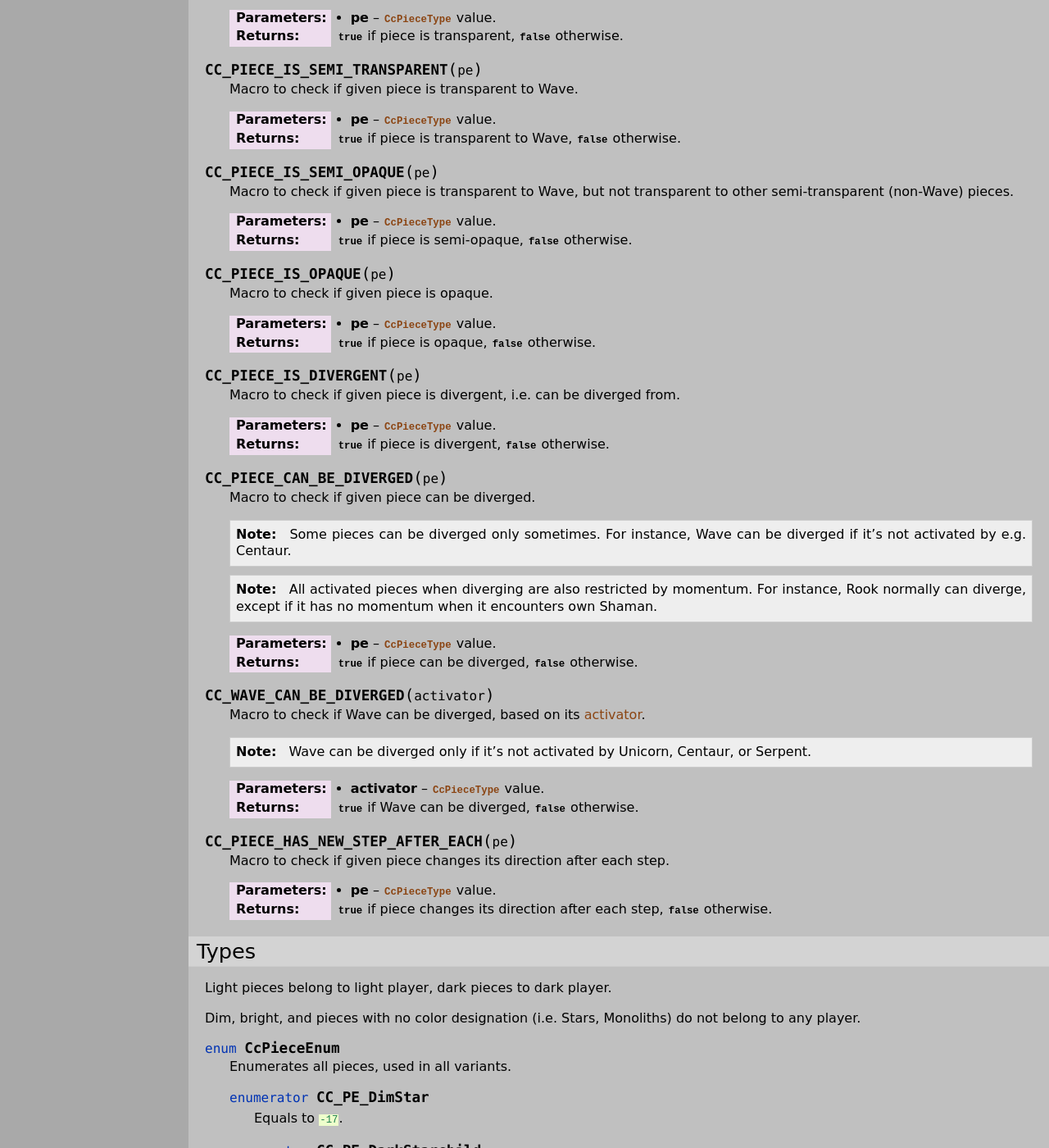
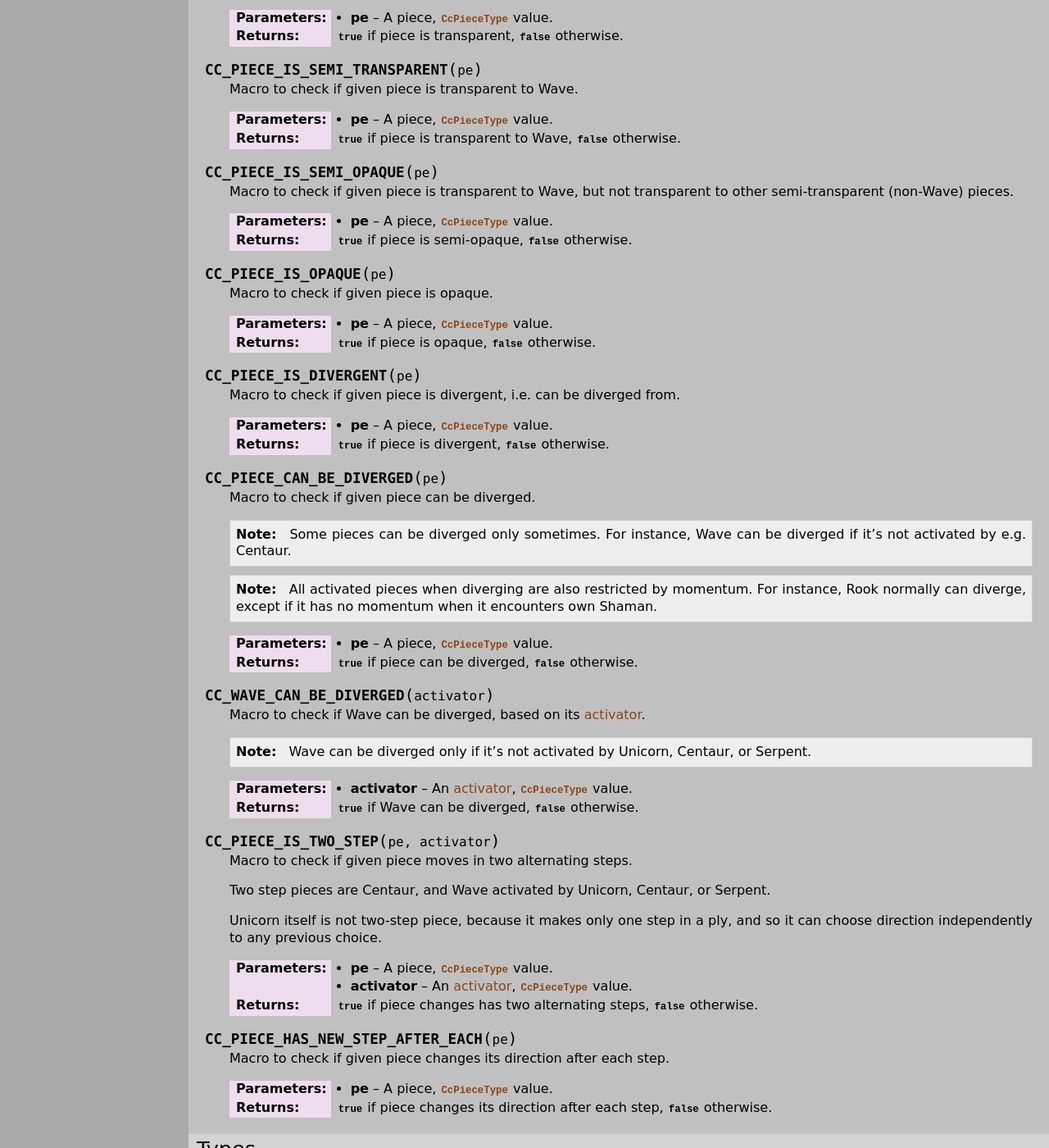
Before and after one commit to mmlacak/crochess, a Sphinx documentation site: the page built from docs/source/libcc/ccpiece.rst, in a window 1280 px wide and 1400 px high, scrolled down 5814 px. Shown: the whole window at 82% size. Built offline with Sphinx 7.4.7, drawn with Linux system fonts in a browser that asks for light colours; some of the changed text lies outside the part shown.

Commit message:
Uncommented, documented CC_PIECE_IS_TWO_STEP.

```diff
--- a/docs/source/conf.py
+++ b/docs/source/conf.py
@@ -26,10 +26,10 @@ copyright = '2021, Mario Mlačak'
 author = 'Mario Mlačak'
 
 # The short X.Y version
-version = "0.0.1.658:1090+20240823.034251"   # docs-new-lib-short-version-major-minor-feature-commit+meta~breaks-place-marker
+version = "0.0.1.659:1091+20240823.120839"   # docs-new-lib-short-version-major-minor-feature-commit+meta~breaks-place-marker
 
 # The full version, including alpha/beta/rc tags
-release = "0.0.1.658:1090+20240823.034251"   # docs-new-lib-full-version-major-minor-feature-commit+meta~breaks-place-marker
+release = "0.0.1.659:1091+20240823.120839"   # docs-new-lib-full-version-major-minor-feature-commit+meta~breaks-place-marker
 
 
 # -- General configuration ---------------------------------------------------
--- a/docs/source/libcc/ccpiece.rst
+++ b/docs/source/libcc/ccpiece.rst
@@ -37,7 +37,7 @@ Validity
     Macro to check if given piece is an enumerator, i.e. between
     :c:enumerator:`CC_PE_DimStar` and :c:enumerator:`CC_PE_Monolith` values.
 
-    :param pe: :c:type:`CcPieceType` value.
+    :param pe: A piece, :c:type:`CcPieceType` value.
     :returns: :c:data:`true` if enumerator, :c:data:`false` otherwise.
 
 .. c:macro:: CC_PIECE_IS_VALID(pe)
@@ -46,22 +46,22 @@ Validity
     :c:enumerator:`CC_PE_DimStar` and :c:enumerator:`CC_PE_Monolith` values,
     but not :c:enumerator:`CC_PE_None`.
 
-    :param pe: :c:type:`CcPieceType` value.
+    :param pe: A piece, :c:type:`CcPieceType` value.
     :returns: :c:data:`true` if valid enumerator, :c:data:`false` otherwise.
 
 .. c:macro:: CC_PIECE_IS_EQUAL(pe1,pe2)
 
     Macro to check if given pieces are the same.
 
-    :param pe1: :c:type:`CcPieceType` value.
-    :param pe2: :c:type:`CcPieceType` value to compare.
+    :param pe1: A piece, :c:type:`CcPieceType` value.
+    :param pe2: A piece, :c:type:`CcPieceType` value to compare.
     :returns: :c:data:`true` if pieces are the same, :c:data:`false` otherwise.
 
 .. c:macro:: CC_PIECE_IS_NONE(pe)
 
     Macro to check if given piece is :c:enumerator:`CC_PE_None`.
 
-    :param pe: :c:type:`CcPieceType` value.
+    :param pe: A piece, :c:type:`CcPieceType` value.
     :returns: :c:data:`true` if piece is :c:enumerator:`CC_PE_None`, :c:data:`false` otherwise.
 
 .. _lbl-libcc-ccpiece-values:
@@ -73,126 +73,126 @@ Values
 
     Macro to check if given piece is a Pawn.
 
-    :param pe: :c:type:`CcPieceType` value.
+    :param pe: A piece, :c:type:`CcPieceType` value.
     :returns: :c:data:`true` if piece is a Pawn, :c:data:`false` otherwise.
 
 .. c:macro:: CC_PIECE_IS_KNIGHT(pe)
 
     Macro to check if given piece is a Knight.
 
-    :param pe: :c:type:`CcPieceType` value.
+    :param pe: A piece, :c:type:`CcPieceType` value.
     :returns: :c:data:`true` if piece is a Knight, :c:data:`false` otherwise.
 
 .. c:macro:: CC_PIECE_IS_BISHOP(pe)
 
     Macro to check if given piece is a Bishop.
 
-    :param pe: :c:type:`CcPieceType` value.
+    :param pe: A piece, :c:type:`CcPieceType` value.
     :returns: :c:data:`true` if piece is a Bishop, :c:data:`false` otherwise.
 
 .. c:macro:: CC_PIECE_IS_ROOK(pe)
 
     Macro to check if given piece is a Rook.
 
-    :param pe: :c:type:`CcPieceType` value.
+    :param pe: A piece, :c:type:`CcPieceType` value.
     :returns: :c:data:`true` if piece is a Rook, :c:data:`false` otherwise.
 
 .. c:macro:: CC_PIECE_IS_QUEEN(pe)
 
     Macro to check if given piece is a Queen.
 
-    :param pe: :c:type:`CcPieceType` value.
+    :param pe: A piece, :c:type:`CcPieceType` value.
     :returns: :c:data:`true` if piece is a Queen, :c:data:`false` otherwise.
 
 .. c:macro:: CC_PIECE_IS_KING(pe)
 
     Macro to check if given piece is a King.
 
-    :param pe: :c:type:`CcPieceType` value.
+    :param pe: A piece, :c:type:`CcPieceType` value.
     :returns: :c:data:`true` if piece is a King, :c:data:`false` otherwise.
 
 .. c:macro:: CC_PIECE_IS_PEGASUS(pe)
 
     Macro to check if given piece is a Pegasus.
 
-    :param pe: :c:type:`CcPieceType` value.
+    :param pe: A piece, :c:type:`CcPieceType` value.
     :returns: :c:data:`true` if piece is a Pegasus, :c:data:`false` otherwise.
 
 .. c:macro:: CC_PIECE_IS_PYRAMID(pe)
 
     Macro to check if given piece is a Pyramid.
 
-    :param pe: :c:type:`CcPieceType` value.
+    :param pe: A piece, :c:type:`CcPieceType` value.
     :returns: :c:data:`true` if piece is a Pyramid, :c:data:`false` otherwise.
 
 .. c:macro:: CC_PIECE_IS_UNICORN(pe)
 
     Macro to check if given piece is a Unicorn.
 
-    :param pe: :c:type:`CcPieceType` value.
+    :param pe: A piece, :c:type:`CcPieceType` value.
     :returns: :c:data:`true` if piece is a Unicorn, :c:data:`false` otherwise.
 
 .. c:macro:: CC_PIECE_IS_WAVE(pe)
 
     Macro to check if given piece is a Wave.
 
-    :param pe: :c:type:`CcPieceType` value.
+    :param pe: A piece, :c:type:`CcPieceType` value.
     :returns: :c:data:`true` if piece is a Wave, :c:data:`false` otherwise.
 
 .. c:macro:: CC_PIECE_IS_STAR(pe)
 
     Macro to check if given piece is a Star.
 
-    :param pe: :c:type:`CcPieceType` value.
+    :param pe: A piece, :c:type:`CcPieceType` value.
     :returns: :c:data:`true` if piece is a Star, :c:data:`false` otherwise.
 
 .. c:macro:: CC_PIECE_IS_CENTAUR(pe)
 
     Macro to check if given piece is a Centaur.
 
-    :param pe: :c:type:`CcPieceType` value.
+    :param pe: A piece, :c:type:`CcPieceType` value.
     :returns: :c:data:`true` if piece is a Centaur, :c:data:`false` otherwise.
 
 .. c:macro:: CC_PIECE_IS_SCOUT(pe)
 
     Macro to check if given piece is a Scout.
 
-    :param pe: :c:type:`CcPieceType` value.
+    :param pe: A piece, :c:type:`CcPieceType` value.
     :returns: :c:data:`true` if piece is a Scout, :c:data:`false` otherwise.
 
 .. c:macro:: CC_PIECE_IS_GRENADIER(pe)
 
     Macro to check if given piece is a Grenadier.
 
-    :param pe: :c:type:`CcPieceType` value.
+    :param pe: A piece, :c:type:`CcPieceType` value.
     :returns: :c:data:`true` if piece is a Grenadier, :c:data:`false` otherwise.
 
 .. c:macro:: CC_PIECE_IS_SERPENT(pe)
 
     Macro to check if given piece is a Serpent.
 
-    :param pe: :c:type:`CcPieceType` value.
+    :param pe: A piece, :c:type:`CcPieceType` value.
     :returns: :c:data:`true` if piece is a Serpent, :c:data:`false` otherwise.
 
 .. c:macro:: CC_PIECE_IS_SHAMAN(pe)
 
     Macro to check if given piece is a Shaman.
 
-    :param pe: :c:type:`CcPieceType` value.
+    :param pe: A piece, :c:type:`CcPieceType` value.
     :returns: :c:data:`true` if piece is a Shaman, :c:data:`false` otherwise.
 
 .. c:macro:: CC_PIECE_IS_MONOLITH(pe)
 
     Macro to check if given piece is a Monolith.
 
-    :param pe: :c:type:`CcPieceType` value.
+    :param pe: A piece, :c:type:`CcPieceType` value.
     :returns: :c:data:`true` if piece is a Monolith, :c:data:`false` otherwise.
 
 .. c:macro:: CC_PIECE_IS_STARCHILD(pe)
 
     Macro to check if given piece is a Starchild.
 
-    :param pe: :c:type:`CcPieceType` value.
+    :param pe: A piece, :c:type:`CcPieceType` value.
     :returns: :c:data:`true` if piece is a Starchild, :c:data:`false` otherwise.
 
 .. _lbl-libcc-ccpiece-features:
@@ -204,98 +204,98 @@ Features
 
     Macro to check if given piece has owner, i.e. if it's light or dark piece.
 
-    :param pe: :c:type:`CcPieceType` value.
+    :param pe: A piece, :c:type:`CcPieceType` value.
     :returns: :c:data:`true` if piece has owner, :c:data:`false` otherwise.
 
 .. c:macro:: CC_PIECE_IS_ACTIVATOR(pe)
 
     Macro to check if given piece is :term:`activator`.
 
-    :param pe: :c:type:`CcPieceType` value.
+    :param pe: A piece, :c:type:`CcPieceType` value.
     :returns: :c:data:`true` if piece is :term:`activator`, :c:data:`false` otherwise.
 
 .. c:macro:: CC_PIECE_CAN_ACTIVATE(pe)
 
     Macro to check if given piece can activate other piece.
 
-    :param pe: :c:type:`CcPieceType` value.
+    :param pe: A piece, :c:type:`CcPieceType` value.
     :returns: :c:data:`true` if piece can activate other piece, :c:data:`false` otherwise.
 
 .. c:macro:: CC_PIECE_CAN_ACTIVATE_STAR(pe)
 
     Macro to check if given piece can activate a Star.
 
-    :param pe: :c:type:`CcPieceType` value.
+    :param pe: A piece, :c:type:`CcPieceType` value.
     :returns: :c:data:`true` if piece can activate a Star, :c:data:`false` otherwise.
 
 .. c:macro:: CC_PIECE_CAN_CAPTURE(pe)
 
     Macro to check if given piece can capture opponent's pieces.
 
-    :param pe: :c:type:`CcPieceType` value.
+    :param pe: A piece, :c:type:`CcPieceType` value.
     :returns: :c:data:`true` if piece can capture, :c:data:`false` otherwise.
 
 .. c:macro:: CC_PIECE_CAN_CAPTURE_EN_PASSANT(pe)
 
     Macro to check if given piece can capture opponent's :term:`private`\s en passant.
 
-    :param pe: :c:type:`CcPieceType` value.
+    :param pe: A piece, :c:type:`CcPieceType` value.
     :returns: :c:data:`true` if piece can capture en passant, :c:data:`false` otherwise.
 
 .. c:macro:: CC_PIECE_CAN_BE_CAPTURED_EN_PASSANT(pe)
 
     Macro to check if given piece can be captured en passant.
 
-    :param pe: :c:type:`CcPieceType` value.
+    :param pe: A piece, :c:type:`CcPieceType` value.
     :returns: :c:data:`true` if piece can be captured en passant, :c:data:`false` otherwise.
 
 .. c:macro:: CC_PIECE_IS_PASIVE(pe)
 
     Macro to check if given piece is passive.
 
-    :param pe: :c:type:`CcPieceType` value.
+    :param pe: A piece, :c:type:`CcPieceType` value.
     :returns: :c:data:`true` if piece is passive, :c:data:`false` otherwise.
 
 .. c:macro:: CC_PIECE_IS_ACTIVE(pe)
 
     Macro to check if given piece is active.
 
-    :param pe: :c:type:`CcPieceType` value.
+    :param pe: A piece, :c:type:`CcPieceType` value.
     :returns: :c:data:`true` if piece is active, :c:data:`false` otherwise.
 
 .. c:macro:: CC_PIECE_IS_WEIGHTLESS(pe)
 
     Macro to check if given piece is a :term:`weightless piece`.
 
-    :param pe: :c:type:`CcPieceType` value.
+    :param pe: A piece, :c:type:`CcPieceType` value.
     :returns: :c:data:`true` if piece is weightless, :c:data:`false` otherwise.
 
 .. c:macro:: CC_PIECE_CAN_BE_ACTIVATED(pe)
 
     Macro to check if given piece can be actived.
 
-    :param pe: :c:type:`CcPieceType` value.
+    :param pe: A piece, :c:type:`CcPieceType` value.
     :returns: :c:data:`true` if piece can be actived, :c:data:`false` otherwise.
 
 .. c:macro:: CC_PIECE_CAN_BE_CAPTURED(pe)
 
     Macro to check if given piece can be captured.
 
-    :param pe: :c:type:`CcPieceType` value.
+    :param pe: A piece, :c:type:`CcPieceType` value.
     :returns: :c:data:`true` if piece can be captured, :c:data:`false` otherwise.
 
 .. c:macro:: CC_PAWN_CAN_BE_PROMOTED_TO(pe)
 
     Macro to check if Pawn can be promoted to a given piece.
 
-    :param pe: :c:type:`CcPieceType` value.
+    :param pe: A piece, :c:type:`CcPieceType` value.
     :returns: :c:data:`true` if piece can be promoted to, :c:data:`false` otherwise.
 
 .. c:macro:: CC_PIECE_CAN_BE_DISPLACED(pe)
 
     Macro to check if given piece can be displaced.
 
-    :param pe: :c:type:`CcPieceType` value.
+    :param pe: A piece, :c:type:`CcPieceType` value.
     :returns: :c:data:`true` if piece can be displaced, :c:data:`false` otherwise.
 
 .. c:macro:: CC_PIECE_CAN_BE_CONVERTED(pe)
@@ -303,35 +303,35 @@ Features
     Macro to check if given piece can be converted, i.e. if piece can
     change its owner.
 
-    :param pe: :c:type:`CcPieceType` value.
+    :param pe: A piece, :c:type:`CcPieceType` value.
     :returns: :c:data:`true` if piece can be converted, :c:data:`false` otherwise.
 
 .. c:macro:: CC_PIECE_CAN_BE_DEMOTED(pe)
 
     Macro to check if given piece can be demoted to a Pawn.
 
-    :param pe: :c:type:`CcPieceType` value.
+    :param pe: A piece, :c:type:`CcPieceType` value.
     :returns: :c:data:`true` if piece can be demoted, :c:data:`false` otherwise.
 
 .. c:macro:: CC_PIECE_CAN_BE_RESURRECTED(pe)
 
     Macro to check if given piece can be resurrected.
 
-    :param pe: :c:type:`CcPieceType` value.
+    :param pe: A piece, :c:type:`CcPieceType` value.
     :returns: :c:data:`true` if piece can be resurrected, :c:data:`false` otherwise.
 
 .. c:macro:: CC_PIECE_IS_TELEPORTER(pe)
 
     Macro to check if given piece can teleport other pieces.
 
-    :param pe: :c:type:`CcPieceType` value.
+    :param pe: A piece, :c:type:`CcPieceType` value.
     :returns: :c:data:`true` if piece can teleport other pieces, :c:data:`false` otherwise.
 
 .. c:macro:: CC_PIECE_CAN_BE_TELEPORTED(pe)
 
     Macro to check if given piece can be teleported.
 
-    :param pe: :c:type:`CcPieceType` value.
+    :param pe: A piece, :c:type:`CcPieceType` value.
     :returns: :c:data:`true` if piece can be teleported, :c:data:`false` otherwise.
 
 .. c:macro:: CC_PIECE_IS_COMPLETELY_TRANSPARENT(pe)
@@ -339,21 +339,21 @@ Features
     Macro to check if given piece is completely transparent to other pieces,
     including to Monolith.
 
-    :param pe: :c:type:`CcPieceType` value.
+    :param pe: A piece, :c:type:`CcPieceType` value.
     :returns: :c:data:`true` if piece is completely transparent, :c:data:`false` otherwise.
 
 .. c:macro:: CC_PIECE_IS_TRANSPARENT(pe)
 
     Macro to check if given piece is transparent to any other semi-transparent piece.
 
-    :param pe: :c:type:`CcPieceType` value.
+    :param pe: A piece, :c:type:`CcPieceType` value.
     :returns: :c:data:`true` if piece is transparent, :c:data:`false` otherwise.
 
 .. c:macro:: CC_PIECE_IS_SEMI_TRANSPARENT(pe)
 
     Macro to check if given piece is transparent to Wave.
 
-    :param pe: :c:type:`CcPieceType` value.
+    :param pe: A piece, :c:type:`CcPieceType` value.
     :returns: :c:data:`true` if piece is transparent to Wave, :c:data:`false` otherwise.
 
 .. c:macro:: CC_PIECE_IS_SEMI_OPAQUE(pe)
@@ -361,21 +361,21 @@ Features
     Macro to check if given piece is transparent to Wave, but
     not transparent to other semi-transparent (non-Wave) pieces.
 
-    :param pe: :c:type:`CcPieceType` value.
+    :param pe: A piece, :c:type:`CcPieceType` value.
     :returns: :c:data:`true` if piece is semi-opaque, :c:data:`false` otherwise.
 
 .. c:macro:: CC_PIECE_IS_OPAQUE(pe)
 
     Macro to check if given piece is opaque.
 
-    :param pe: :c:type:`CcPieceType` value.
+    :param pe: A piece, :c:type:`CcPieceType` value.
     :returns: :c:data:`true` if piece is opaque, :c:data:`false` otherwise.
 
 .. c:macro:: CC_PIECE_IS_DIVERGENT(pe)
 
     Macro to check if given piece is divergent, i.e. can be diverged from.
 
-    :param pe: :c:type:`CcPieceType` value.
+    :param pe: A piece, :c:type:`CcPieceType` value.
     :returns: :c:data:`true` if piece is divergent, :c:data:`false` otherwise.
 
 .. c:macro:: CC_PIECE_CAN_BE_DIVERGED(pe)
@@ -393,7 +393,7 @@ Features
         For instance, Rook normally can diverge, except if it has no momentum
         when it encounters own Shaman.
 
-    :param pe: :c:type:`CcPieceType` value.
+    :param pe: A piece, :c:type:`CcPieceType` value.
     :returns: :c:data:`true` if piece can be diverged, :c:data:`false` otherwise.
 
 .. c:macro:: CC_WAVE_CAN_BE_DIVERGED(activator)
@@ -404,14 +404,28 @@ Features
 
         Wave can be diverged only if it's not activated by Unicorn, Centaur, or Serpent.
 
-    :param activator: :c:type:`CcPieceType` value.
+    :param activator: An :term:`activator`, :c:type:`CcPieceType` value.
     :returns: :c:data:`true` if Wave can be diverged, :c:data:`false` otherwise.
+
+.. c:macro:: CC_PIECE_IS_TWO_STEP(pe,activator)
+
+    Macro to check if given piece moves in two alternating steps.
+
+    Two step pieces are Centaur, and Wave activated by Unicorn, Centaur, or Serpent.
+
+    Unicorn itself is not two-step piece, because it makes only one step in a ply,
+    and so it can choose direction independently to any previous choice.
+
+    :param pe: A piece, :c:type:`CcPieceType` value.
+    :param activator: An :term:`activator`, :c:type:`CcPieceType` value.
+    :returns: :c:data:`true` if piece changes has two alternating steps,
+              :c:data:`false` otherwise.
 
 .. c:macro:: CC_PIECE_HAS_NEW_STEP_AFTER_EACH(pe)
 
     Macro to check if given piece changes its direction after each step.
 
-    :param pe: :c:type:`CcPieceType` value.
+    :param pe: A piece, :c:type:`CcPieceType` value.
     :returns: :c:data:`true` if piece changes its direction after each step,
               :c:data:`false` otherwise.
 
```
Also changed, not shown: README.md (+2 -2 lines), 4 other files.
